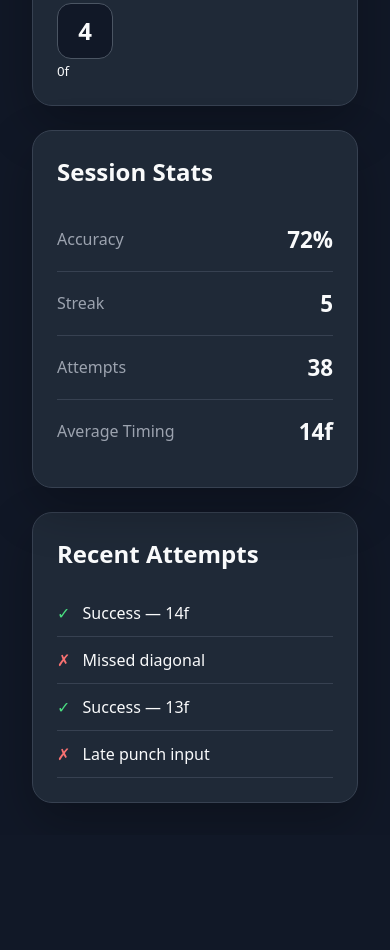
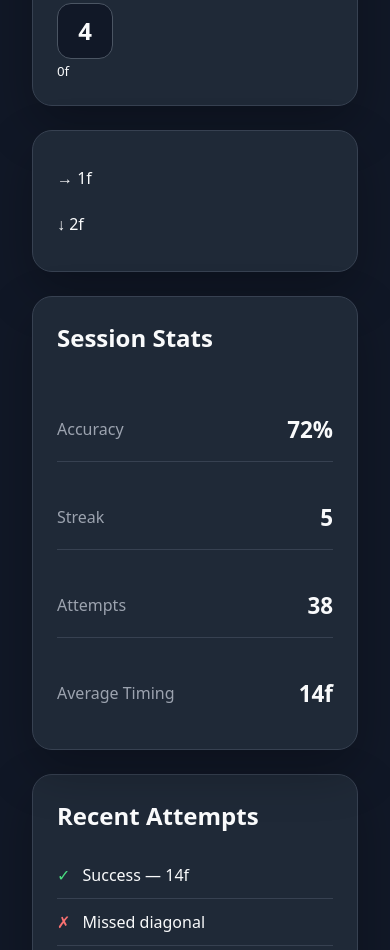
Before and after one commit to lukohad/FGC_trainer, a website built with Vite: page index.html in a window 390 px wide. Shown: the part 880-1830 px from the top of the page. Before the commit the page ends 1715 px from the top, so only its background shows below. Built offline with nearby package versions, Linux system fonts and the light colour scheme.

Commit message:
restructured UI layout to include eventually a input feed

```diff
--- a/src/main.ts
+++ b/src/main.ts
@@ -143,7 +143,15 @@ document.querySelector<HTMLDivElement>('#app')!.innerHTML = `
         </section>
       </div>
 
+      <div class="right-column">
+        <aside class="feed-card">
+          <!-- hardcoded rows for now -->
+          <div class="feed-entry">→ 1f</div>
+          <div class="feed-entry">↓ 2f</div>
+        </aside>
+
         <aside class="stats-card">
+          <div class= "stats-column">
             <h2>Session Stats</h2>
 
             <div class="stat">
@@ -165,7 +173,9 @@ document.querySelector<HTMLDivElement>('#app')!.innerHTML = `
               <span>Average Timing</span>
               <strong>14f</strong>
             </div>
+          </div>
         </aside>
+      </div>
     </section>
 
     <section class="history-card">
--- a/src/style.css
+++ b/src/style.css
@@ -71,16 +71,33 @@ button {
   color: #ffffff;
 }
 
+.right-column {
+  display: flex;
+  flex-direction: row;
+  gap: 24px;
+}
+
 .practice-card,
 .stats-card,
 .history-card,
-.input-card
+.input-card,
+.feed-card
  {
   background: #1f2937;
   border: 1px solid #374151;
   border-radius: 20px;
   padding: 24px;
   box-shadow: 0 20px 50px rgba(0, 0, 0, 0.25);
+}
+
+.stats-column {
+  display: flex;
+  flex-direction: column;
+  gap: 24px;
+}
+
+.stats-card {
+  flex: 1;
 }
 
 .practice-column {
@@ -101,6 +118,14 @@ button {
 .stats-card h2,
 .history-card h2 {
   margin-top: 0;
+}
+
+.flex-column {
+  display: flex;
+  flex-direction: column;
+  gap: 12px;
+  justify-content: center;
+  align-items: center;
 }
 
 .command {
@@ -142,11 +167,6 @@ button {
   color: #fecaca;
 }
 
-.stats-card {
-  display: flex;
-  flex-direction: column;
-}
-
 .stat {
   flex: 1;
   display: flex;
@@ -166,6 +186,13 @@ button {
 
 .stat strong {
   font-size: 1.4rem;
+}
+
+.feed-entry {
+  display: flex;
+  justify-content: space-between;
+  align-items: center;
+  padding: 12px 0;
 }
 
 .history-card {
@@ -203,6 +230,10 @@ button {
     grid-template-columns: 1fr;
   }
 
+  .right-column {
+    flex-direction: column;
+  }
+
   .controls {
     flex-direction: column;
     width: 100%;
```
Lines whose indentation alone changed are shown as unchanged.
